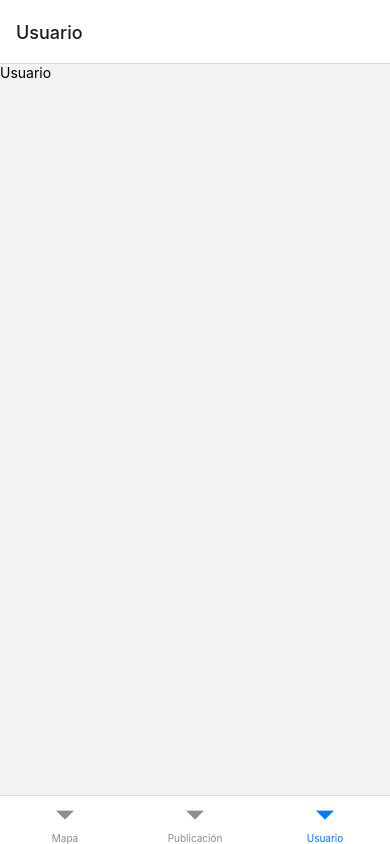
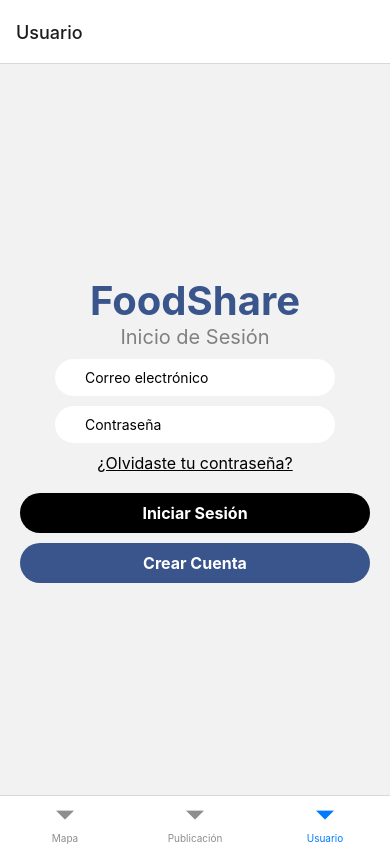
Before and after one commit to 404Jp/ReactNative-Git, a React Native app in the folder shareapp/: screen /Usuario in a window 390 px wide. Built offline with nearby package versions, Linux system fonts and the light colour scheme.

Commit message:
USER LOGIN

```diff
--- a/shareapp/src/screens/UserScreen.tsx
+++ b/shareapp/src/screens/UserScreen.tsx
@@ -1,10 +1,108 @@
-import React from 'react';
-import { View, Text } from 'react-native';
+import React, { useState } from 'react';
+import { StyleSheet, Text, TextInput, TouchableOpacity, View } from 'react-native';
 
-export default function UserScreen() {
+export default function LoginScreen() {
+  const [email, setEmail] = useState('');
+  const [password, setPassword] = useState('');
+
+  const handleLogin = () => {
+    // Lógica para iniciar sesión
+    console.log('Iniciar sesión con email:', email, 'y contraseña:', password);
+  };
+
+  const handleForgotPassword = () => {
+    // Lógica para recuperar contraseña
+    console.log('Recuperar contraseña');
+  };
+
+  const handleCreateAccount = () => {
+    // Lógica para crear una cuenta
+    console.log('Crear cuenta');
+  };
+
   return (
-    <View>
-      <Text>Usuario</Text>
+    <View style={styles.container}>
+      <Text style={styles.heading}>FoodShare</Text>
+      <Text style={styles.subtitulo}>Inicio de Sesión</Text>
+      <TextInput
+        style={styles.input}
+        placeholder="Correo electrónico"
+        value={email}
+        onChangeText={setEmail}
+        keyboardType="email-address"
+        autoCapitalize="none"
+      />
+      <TextInput
+        style={styles.input}
+        placeholder="Contraseña"
+        value={password}
+        onChangeText={setPassword}
+        secureTextEntry
+      />
+      <TouchableOpacity onPress={handleForgotPassword}>
+        <Text style={styles.forgotPassword}>¿Olvidaste tu contraseña?</Text>
+      </TouchableOpacity>
+      <TouchableOpacity style={styles.loginButton} onPress={handleLogin}>
+        <Text style={styles.buttonText}>Iniciar Sesión</Text>
+      </TouchableOpacity>
+      <TouchableOpacity style={styles.createAccountButton} onPress={handleCreateAccount}>
+        <Text style={styles.buttonText}>Crear Cuenta</Text>
+      </TouchableOpacity>
     </View>
   );
 }
+
+const styles = StyleSheet.create({
+  container: {
+    flex: 1,
+    justifyContent: 'center',
+    alignItems: 'center',
+    padding: 20,
+  },
+  heading: {
+    fontSize: 40,
+    fontWeight:'bold',
+    color: '#39558C',
+  },
+  input: {
+    backgroundColor: '#fff',
+    borderColor: 'gray',
+    padding: 10,
+    width: '80%',
+    borderRadius: 30,
+    marginTop: 10,
+    paddingStart: 30,
+  },
+  forgotPassword: {
+    marginTop: 10,
+    fontSize: 16,
+    textDecorationLine: 'underline',
+    marginBottom: 20,
+  },
+  loginButton: {
+    backgroundColor: '#000',
+    width: '100%',
+    height: 40,
+    justifyContent: 'center',
+    alignItems: 'center',
+    borderRadius: 40,
+    marginBottom: 10,
+  },
+  createAccountButton: {
+    backgroundColor: '#39558C',
+    width: '100%',
+    height: 40,
+    justifyContent: 'center',
+    alignItems: 'center',
+    borderRadius: 40,
+  },
+  buttonText: {
+    color: 'white',
+    fontSize: 16,
+    fontWeight: 'bold',
+  },
+  subtitulo: {
+    fontSize: 20,
+    color: 'gray',
+  },
+});
```
Also changed, not shown: 1 other file (tests, documents, lock files or other folders).
